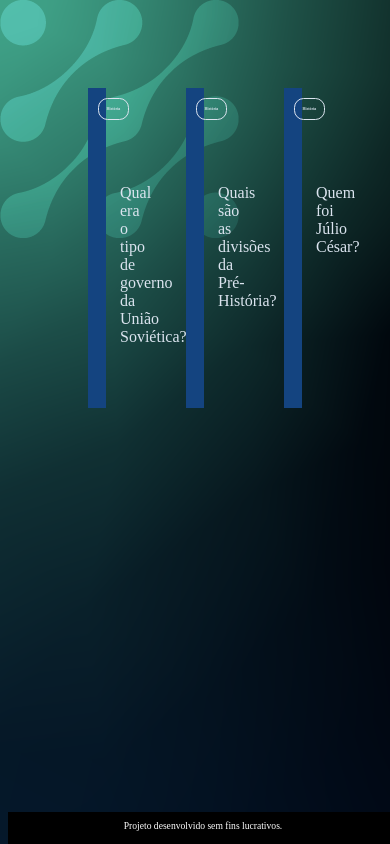
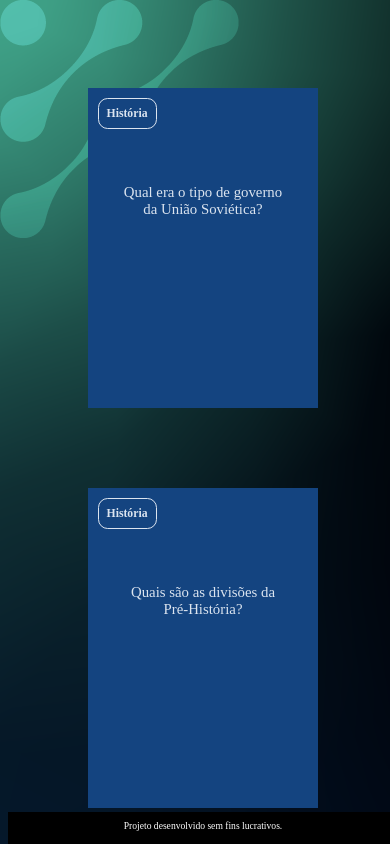
Before and after one commit to mateussilva-matt/Flashcard, a plain HTML site: page Mateus 2B/index.html in a window 390 px wide. Shown: the top 844 px of the page. Drawn offline with Linux system fonts and the light colour scheme.

Commit message:
Add files via upload

```diff
--- a/Mateus 2B/app.js
+++ b/Mateus 2B/app.js
@@ -14,6 +14,15 @@ function criaCartao(categoria, pergunta, resposta) {
     </div>
 </div>
     `
+
+    let respostaEstaVisivel = false
+
+    function viraCartao() {
+        respostaEstaVisivel = !respostaEstaVisivel
+        cartao.classList.toggle('active', respostaEstaVisivel)
+    }
+    cartao.addEventListener('click', viraCartao)
+
     container.appendChild(cartao)
 
 }
--- a/Mateus 2B/assets/style.css
+++ b/Mateus 2B/assets/style.css
@@ -4,14 +4,13 @@
     --card-back-color: #00F4BF;
 }
 
-
 body {
-    background:url('img/bg-desktop.webp');
-    font-family: bai jamjuree;
+    background: url('img/bg-desktop.webp');
+    font-family: Bai Jamjuree;
 }
 
 #container {
-    display:flex;
+    display: flex;
     flex-wrap: wrap;
     justify-content: space-between;
     padding: 4rem;
@@ -22,30 +21,17 @@ body {
     margin: 1rem 1rem;
     height: 20rem;
     flex-grow: 1;
-    flex-basis: calc(33%-6rem);
+    flex-basis: calc(33% - 6rem);
 }
 
 .cartao__conteudo {
+    background-color: var(--card-front-color);
     text-align: center;
-    background-color: var(--card-front-color);
+    /* background-color: aquamarine; */
     height: 100%;
     transform-style: preserve-3d;
     transition: transform 300ms ease-in-out;
-}
-
-.cartao__conteudo__pergunta p {
-    color: var(--text-color);
-    font-weight: 500;
-}
-
-.cartao__conteudo__resposta p {
-    color: var(--card-back-color);
-    font-weight: 700;
-}
-.cartao__conteudo p{
-    margin-top: 1 rem;
-    padding: 2rem;
-    margin-top: 4rem;
+    backface-visibility: hidden;
 }
 
 .cartao__conteudo h3 {
@@ -57,10 +43,27 @@ body {
     margin: 0.6rem;
     border-radius: 0.6rem;
     font-size: 1vw;
+}
+
+.cartao__conteudo p {
+    margin-top: 1rem;
+    padding: 2rem;
+    margin-top: 4rem;
+}
+
+.cartao__conteudo__pergunta p {
+    color: var(--text-color);
+    font-weight: 500;
     backface-visibility: hidden;
 }
 
-.cartao:hover .cartao__conteudo {
+.cartao__conteudo__resposta p {
+    color: var(--card-back-color);
+    font-weight: 700;
+font-size: 1.4vw;
+}
+
+.cartao.active .cartao__conteudo {
     transform: rotateY(180deg);
 }
 
@@ -70,11 +73,17 @@ body {
     position: absolute;
     height: 100%;
     width: 100%;
+    box-sizing: border-box;
 }
 
-.cartao__conteudo__resposta{
+.cartao__conteudo__resposta {
     transform: rotateY(180deg);
+    background-color: rgba(0, 244, 191, 0.2);
+    border: 4px solid var(--card-back-color);
 }
+
+
+
 
 footer {
     background-color: black;
@@ -90,3 +99,24 @@ footer p {
     font-size: 0.6rem;
     margin-top: 0.5rem;
 }
+
+
+
+
+@media (max-width: 560px) {
+    body {
+        background: url('img/bg-desktop.webp');
+    }
+
+    .cartao {
+        flex: 1 0 calc(100% - 1rem);
+    }
+
+    .cartao__conteudo h3 {
+     font-size: 3vw;
+    }
+
+    .cartao__conteudo p{
+        font-size: 3.8vw;
+    }
+}
--- a/Mateus 2B/perguntas.js
+++ b/Mateus 2B/perguntas.js
@@ -9,3 +9,9 @@ criaCartao(
     'Quem foi Júlio César?',
     'Caio Júlio César foi um patrício, líder militar e político romano. Desempenhou um papel crítico na transformação da República Romana no Império Romano.'
 )
+
+criaCartao(
+    'História',
+    'Qual era o tipo de governo da União Soviética?',
+    'A União Soviética foi um governo Socialista.'
+)
```
